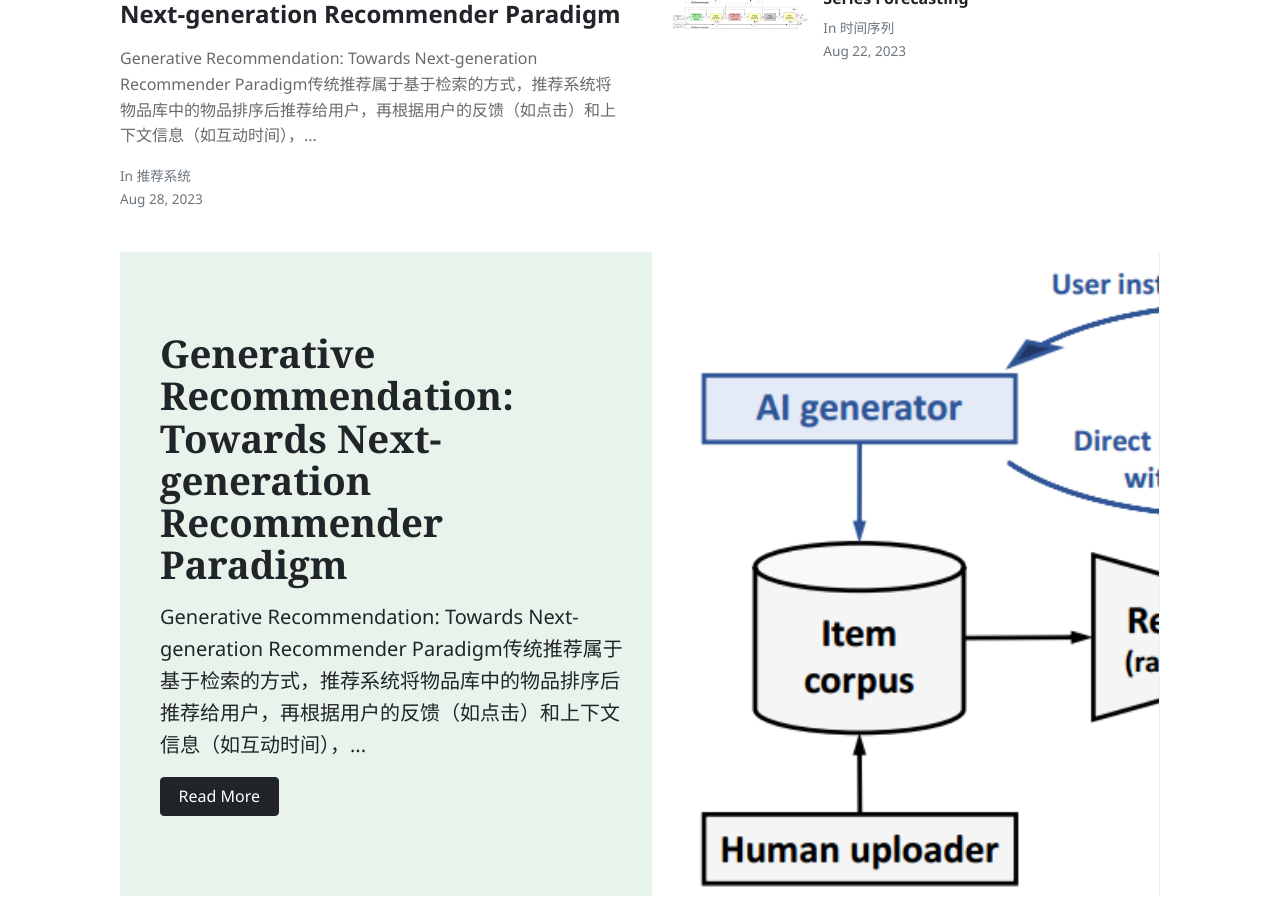
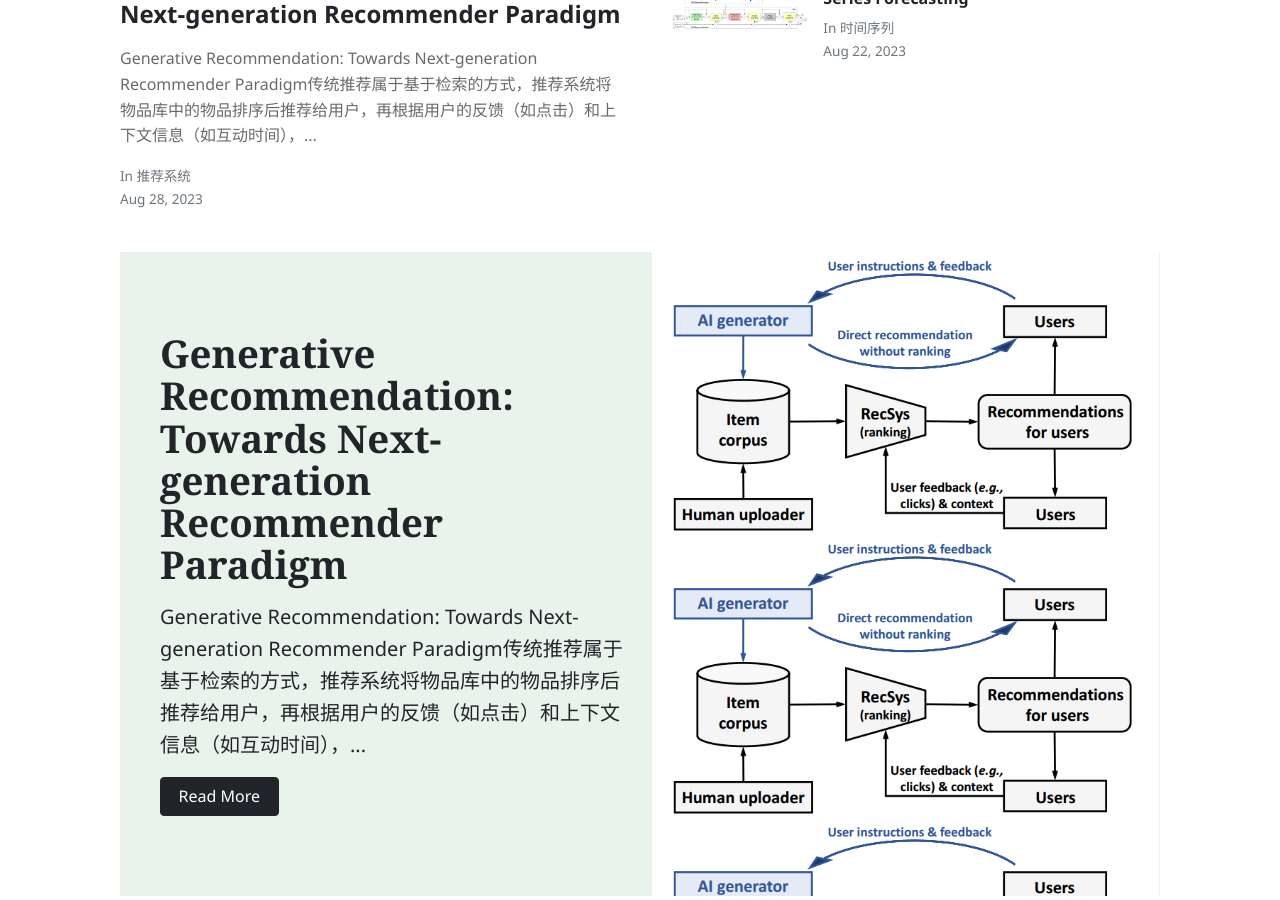
Before and after one commit to biya0105/biya0105.github.io, a Jekyll site: the page built from index.html, in a window 1280 px wide and 900 px high, scrolled down 319 px. Built offline with Jekyll 4.4.1, drawn with Linux system fonts in a browser that asks for light colours; nearby versions of some CDN libraries; the list of posts is cut into pages by our own code.

Commit message:
Update index.html

```diff
--- a/index.html
+++ b/index.html
@@ -146,7 +146,7 @@
                 </p>
                 <a href="{{site.baseurl}}{{post.url}}" class="btn btn-dark">Read More</a>
             </div>
-            <div class="col-md-6 d-none d-md-block pr-0" style="background-size:cover;background-image:url({{site.baseurl}}/{{ post.image }});">
+            <div class="col-md-6 d-none d-md-block pr-0" style="background-size:contain;background-image:url({{site.baseurl}}/{{ post.image }});">
             </div>
         </div>
     </div>
```
